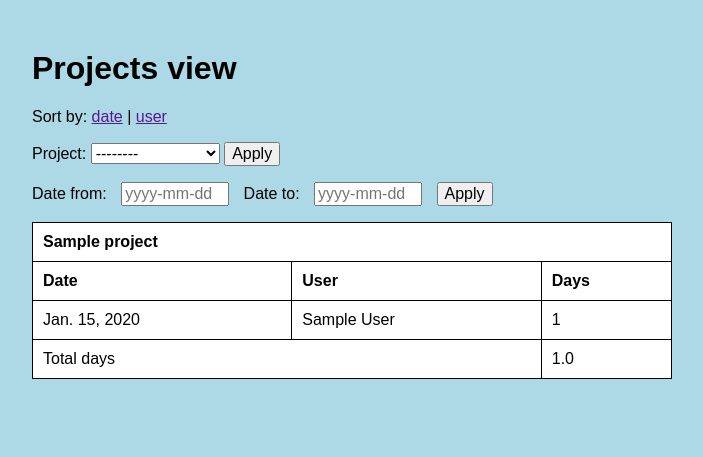
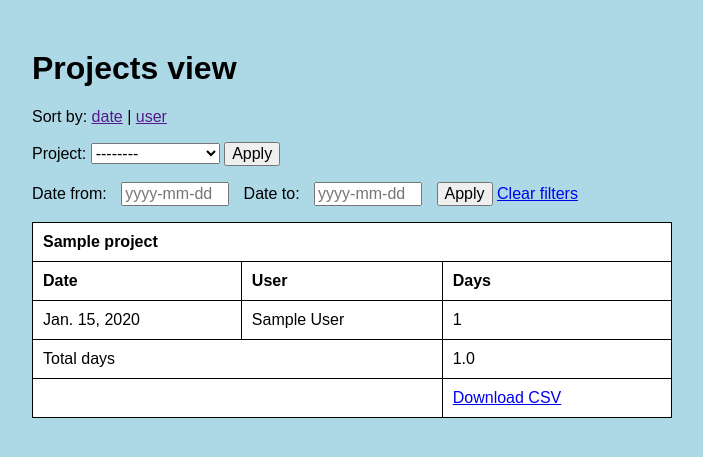
Before and after one commit to chrxr/timesheets_wagtail, a Django app: page /projects-view/ in a window 1280 px wide. Shown: the part 40-497 px from the top of the page, without its empty margins (208-911 px from the left). Run offline with Django 3.2, Linux system fonts and the light colour scheme; a user stored in the database is signed in; tables that the repository leaves empty hold one stand-in row (values such as "Sample post").

Commit message:
added CSV download

```diff
--- a/app/static/app/js/filters.js
+++ b/app/static/app/js/filters.js
@@ -1,10 +1,17 @@
-var filter_submit = document.getElementById('filter-submit'),
+var filters_on_load = deconstructURL(),
+    filter_submit = document.getElementById('filter-submit'),
     date_submit = document.getElementById('date-submit'),
-    project_filter = [document.getElementById('filter-select')],
-    date_filters = [document.getElementById('date-from'),document.getElementById('date-to')]
+    main_filter = [document.getElementById('filter-select')],
+    date_filters = [document.getElementById('datefrom'),document.getElementById('dateto')]
     date_sort = document.getElementById('date-sort'),
     user_sort = document.getElementById('user-sort'),
     project_sort = document.getElementById('project-sort');
+
+
+
+if (filters_on_load) {
+  preFillFilters(filters_on_load, main_filter, date_filters)
+}
 
 if (date_sort){
   date_sort.addEventListener('click', function(event){sortAction(event, 'date')}, false);
@@ -18,14 +25,33 @@ if (project_sort) {
   project_sort.addEventListener('click', function(event){sortAction(event, 'project')}, false);
 }
 
-filter_submit.addEventListener('click', function(){submitFilter(project_filter)}, false);
+filter_submit.addEventListener('click', function(){submitFilter(main_filter)}, false);
 date_submit.addEventListener('click', function(){submitFilter(date_filters)}, false);
+
+function preFillFilters(filters_on_load, main_filter, date_filters) {
+  if (filters_on_load.project || filters_on_load.user) {
+    for (var i = 0; i < main_filter[0].options.length; ++i) {
+        if (main_filter[0].options[i].value === filters_on_load.project || main_filter[0].options[i].value === filters_on_load.user) {
+            main_filter[0].options[i].selected = true;
+        }
+    }
+  }
+  if (filters_on_load.datefrom) {
+    console.log(filters_on_load.datefrom)
+    console.log(date_filters[0])
+    date_filters[0].value = filters_on_load.datefrom
+  }
+  if (filters_on_load.dateto) {
+    date_filters[1].value = filters_on_load.dateto
+  }
+}
 
 function sortAction(e, sort_action) {
   e.preventDefault();
   var sorter = {"name":"sort", "value":sort_action};
   submitFilter([sorter]);
 }
+
 
 function deconstructURL() {
   var current_url = window.location.href.split('?');
@@ -34,20 +60,21 @@ function deconstructURL() {
           url_params = {};
       for (var i = 0; i < filter_params.length; i++) {
         var filter = filter_params[i].split('=');
-        url_params[filter[0]] = filter[1];
+        if (filter != false){
+          url_params[filter[0]] = filter[1];
+        }
       }
       return url_params
   }
-}
-
-function submitProjectFilter(date_from, date_to) {
-  var current_filters = deconstructURL(),
-  base_url = window.location.pathname + "?";
+  else {
+    return false
+  }
 }
 
 function submitFilter(filters) {
   var current_filters = deconstructURL(),
       base_url = window.location.pathname + "?";
+  console.log(current_filters)
   if (current_filters) {
     for (var i = 0; i < filters.length; i++) {
       current_filters[filters[i].name] = filters[i].value;
@@ -66,9 +93,10 @@ function submitFilter(filters) {
   window.location.href = base_url;
 }
 
-$( "#date-from" ).datepicker(
+
+$( "#datefrom" ).datepicker(
   {dateFormat: "yy-mm-dd"}
 );
-$( "#date-to" ).datepicker(
+$( "#dateto" ).datepicker(
   {dateFormat: "yy-mm-dd"}
 );
--- a/app/templates/app/includes/filters.html
+++ b/app/templates/app/includes/filters.html
@@ -13,10 +13,11 @@
     <button id='filter-submit' value="Apply filter">Apply</button>
   </div>
   <div class='filter-container'>
-    <label for="date-from">Date from: </label>
-    <input class='date' id="date-from" name="date-from" placeholder="yyyy-mm-dd" />
-    <label for="date-to">Date to: </label>
-    <input class='date' id="date-to" name="date-to" placeholder="yyyy-mm-dd" />
+    <label for="datefrom">Date from: </label>
+    <input class='date' id="datefrom" name="datefrom" placeholder="yyyy-mm-dd" />
+    <label for="dateto">Date to: </label>
+    <input class='date' id="dateto" name="dateto" placeholder="yyyy-mm-dd" />
     <button id='date-submit' value="Apply filter">Apply</button>
+    <a href='{{ request.path }}'>Clear filters</a>
   </div>
 {% endif %}
--- a/app/templates/app/viewprojects.html
+++ b/app/templates/app/viewprojects.html
@@ -5,7 +5,6 @@
 <h1>Projects view</h1>
 
 <p>Sort by: <a href='' id='date-sort'>date</a> | <a href='' id='user-sort'>user</a></p>
-
 {% include 'app/includes/filters.html' %}
 {% for key, values in projects.items %}
 <table class='fixed-width'>
@@ -28,6 +27,10 @@
         <td colspan='2'>Total days</td>
         <td>{{ values.total_time }}</td>
       </tr>
+      <tr>
+        <td colspan='2'></td>
+        <td><a href='/get-project-csv/?project={{ values.project_id }}&amp;{% if date_to %}dateto={{ date_to }}&amp;{% endif %}{% if date_from %}datefrom={{ date_from }}&amp;{% endif %}'>Download CSV</a></td>
+      </tr>
 </table>
 {% endfor %}
 
--- a/app/urls.py
+++ b/app/urls.py
@@ -15,4 +15,5 @@ urlpatterns = [
     url(r'^delete-time/([0-9]+)/$', views.deleteTime, name='delete-time'),
     url(r'^projects-view/$', views.projectsView, name='projects-view'),
     url(r'^users-view/$', views.usersView, name='users-view'),
+    url(r'^get-project-csv/$', views.getProjectCSV, name='get-project-csv'),
 ]
--- a/app/views.py
+++ b/app/views.py
@@ -7,6 +7,7 @@ from django.contrib.auth.decorators import login_required
 from .forms import WorkDayForm
 from .models import WorkDay, Project
 import datetime
+import csv
 # Create your views here.
 
 @login_required(login_url='/user/login/')
@@ -62,8 +63,8 @@ def deleteTime(request, time_id):
 @login_required(login_url='/user/login/')
 def projectsView(request):
     project_filter = request.GET.get('project', 'all')
-    date_to_filter = request.GET.get('date-to', '')
-    date_from_filter = request.GET.get('date-from', '')
+    date_to_filter = request.GET.get('dateto', '')
+    date_from_filter = request.GET.get('datefrom', '')
 
     if project_filter != 'all':
         projects = Project.objects.filter(pk=project_filter)
@@ -93,18 +94,29 @@ def projectsView(request):
             total_time = 0
             for time in times:
                 total_time += float(time.days)
-            all_projects[project.projectName] = {'times':times, 'total_time':total_time}
+            all_projects[project.projectName] = {
+                'project_id': project.pk,
+                'times':times,
+                'total_time':total_time,
+            }
 
     filters = [{"label": "Project","name": "project", "options": filter_list}]
 
-    return render(request, 'app/viewprojects.html', {'projects': all_projects, 'filters': filters})
+    return render(request,
+                'app/viewprojects.html', {
+                'projects': all_projects,
+                'filters': filters,
+                'date_to': date_to_filter,
+                'date_from': date_from_filter
+                })
 
 
 @login_required(login_url='/user/login/')
 def usersView(request):
     user_filter = request.GET.get('user', 'none')
-    date_to_filter = request.GET.get('date-to', '')
-    date_from_filter = request.GET.get('date-from', '')
+    date_to_filter = request.GET.get('dateto', '')
+    date_from_filter = request.GET.get('datefrom', '')
+    print date_to_filter
 
     if user_filter != 'none':
         users = User.objects.filter(pk=user_filter)
@@ -133,3 +145,43 @@ def usersView(request):
     filters = [{"label": "User","name": "user", "options": filter_list}]
 
     return render(request, 'app/viewusers.html', {'users': all_users, 'filters': filters})
+
+
+@login_required(login_url='/user/login/')
+def getProjectCSV(request):
+    project_filter = request.GET.get('project', 'all')
+    date_to_filter = request.GET.get('dateto', '')
+    date_from_filter = request.GET.get('datefrom', '')
+
+    project = Project.objects.get(pk = project_filter)
+
+    times = WorkDay.objects.filter(project = project).order_by('date')
+
+    response = HttpResponse(content_type='text/csv')
+    response['Content-Disposition'] = 'attachment; filename="' + project.projectName + '"'
+
+    if times:
+
+        if date_from_filter != '':
+            print date_from_filter
+            times = times.filter(date__gt=date_from_filter)
+            response['Content-Disposition'] += "_" + date_from_filter
+
+        if date_to_filter != '':
+            print date_to_filter
+            times = times.filter(date__lt=date_to_filter)
+            response['Content-Disposition'] += "_" + date_to_filter
+
+        sort = request.GET.get('sort', 'none')
+        if sort == 'date':
+            times = times.order_by('date')
+        elif sort == 'user':
+            times = times.order_by('user__first_name')
+
+
+    writer = csv.writer(response)
+    writer.writerow(['Date', 'User', 'Project', 'Days'])
+    for time in times:
+        writer.writerow([time.date, time.user, time.project, time.days])
+
+    return response
```
